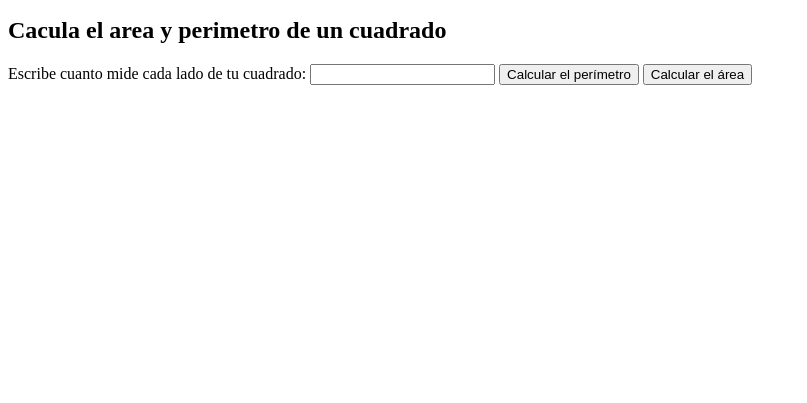
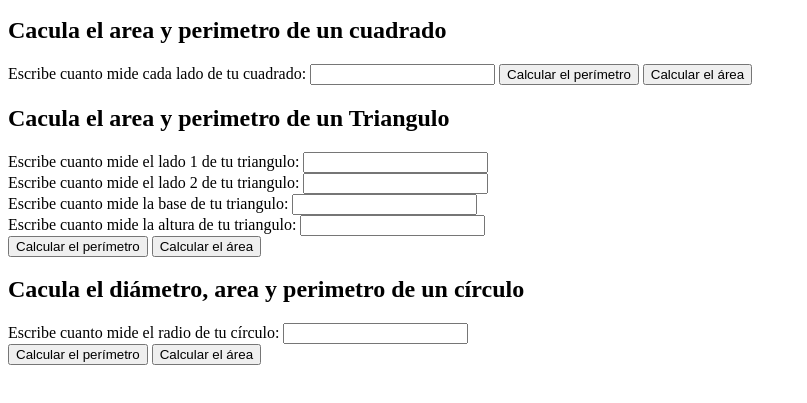
Before and after one commit to bmedinacordero/platzi-curso-practico-JS, a plain HTML site: page figuras.html in a window 1280 px wide. Shown: the part 101-504 px from the top of the page, without its empty margins (0-807 px from the left). Drawn offline with Linux system fonts and the light colour scheme.

Commit message:
Se crearon las funciones y los formularios para calcular area y perimetro de un triangulo y circulo

```diff
--- a/figuras.html
+++ b/figuras.html
@@ -15,7 +15,7 @@
     <section>
         <h2>Cacula el area y perimetro de un cuadrado</h2>
 
-        <form action="">
+        <form>
 
             <label for="input-cuadrado">
                 Escribe cuanto mide cada lado de tu cuadrado:
@@ -34,6 +34,64 @@
 
 
 
+
+
+    <section>
+        <h2>Cacula el area y perimetro de un Triangulo</h2>
+
+        <form>
+
+            <label for="input-triangulo-lado1">
+                Escribe cuanto mide el lado 1 de tu triangulo:
+            </label>
+            <input id="input-triangulo-lado1" type="number"/></br>
+
+            <label for="input-triangulo-lado2">
+                Escribe cuanto mide el lado 2 de tu triangulo:
+            </label>
+            <input id="input-triangulo-lado2" type="number"/></br>
+
+            <label for="input-triangulo-base">
+                Escribe cuanto mide la base de tu triangulo:
+            </label>
+            <input id="input-triangulo-base" type="number"/></br>
+
+            <label for="input-triangulo-altura">
+                Escribe cuanto mide la altura de tu triangulo:
+            </label>
+            <input id="input-triangulo-altura" type="number"/></br>
+
+            <button type="button" onclick="calcularPerimetroTriangulo()">
+                Calcular el perímetro
+            </button>
+            <button type="button" onclick="calcularAreaTriangulo()">
+                Calcular el área
+            </button>
+
+        </form>
+    </section>
+
+    <section>
+        <h2>Cacula el diámetro, area y perimetro de un círculo</h2>
+
+        <form>
+
+            <label for="input-circulo-radio">
+                Escribe cuanto mide el radio de tu círculo:
+            </label>
+            <input id="input-circulo-radio" type="number"/></br>
+
+            <button type="button" onclick="calcularPerimetroCirculo()">
+                Calcular el perímetro
+            </button>
+            <button type="button" onclick="calcularAreaCirculo()">
+                Calcular el área
+            </button>
+
+        </form>
+    </section>
+
+
     <script src="figuras.js"></script>
 </body>
 </html>
--- a/figuras.js
+++ b/figuras.js
@@ -13,19 +13,21 @@ function areaCuadrado(lado) {
 }
 
 console.groupEnd();
+
+
 //Código del triángulo
 
+console.group("triangulos");
 
 
 function perimetroTriangulo(lado1, lado2, base){
-    return lado1 + lado2 + base;
+    return (lado1 + lado2 + base);
 }
-// console.log("El perimetro del triángulo es: " + perimetroTriangulo + "cm");
 
 function areaTriangulo (base, altura){
     return (base * altura) / 2;
 }
-console.log("El área del triángulo es: " + areaTriangulo + "cm^2");
+// console.log("El área del triángulo es: " + areaTriangulo + "cm^2");
 
 
 console.groupEnd();
@@ -69,6 +71,8 @@ console.groupEnd();
 
 //Aqui interactuamos con el HTML
 
+// CUADRADO
+
 function calcularPerimetroCuadrado() {
     const input = document.getElementById("input-cuadrado");
     const value = input.value;
@@ -84,3 +88,47 @@ function calcularAreaCuadrado() {
     const area = areaCuadrado(value)
     alert(area);
 }
+
+// TRIANGULO
+
+function calcularPerimetroTriangulo() {
+    const inputLado1 = document.getElementById("input-triangulo-lado1");
+    const inputLado2 = document.getElementById("input-triangulo-lado2");
+    const inputBase = document.getElementById("input-triangulo-base");
+
+    const valueLado1 = parseInt (inputLado1.value);
+    const valueLado2 = parseInt (inputLado2.value);
+    const valueBase = parseInt (inputBase.value);
+
+    const perimetro = perimetroTriangulo(valueLado1, valueLado2, valueBase);
+    alert(perimetro);
+}
+
+function calcularAreaTriangulo() {
+    const input = document.getElementById("input-triangulo");
+    const value = input.value;
+
+    const area = areaTriangulo(value)
+    alert(area);
+}
+
+
+// CIRCULO
+
+function calcularPerimetroCirculo() {
+    const inputRadio = document.getElementById("input-circulo-radio");
+
+    const valueRadio = parseInt (inputRadio.value);
+
+    const perimetro = perimetroCirculo(valueRadio);
+    alert(perimetro);
+}
+
+function calcularAreaCirculo() {
+    const inputRadio = document.getElementById("input-circulo-radio");
+
+    const valueRadio = parseInt(inputRadio.value);
+
+    const area = areaCirculo(valueRadio);
+    alert(area);
+}
```
